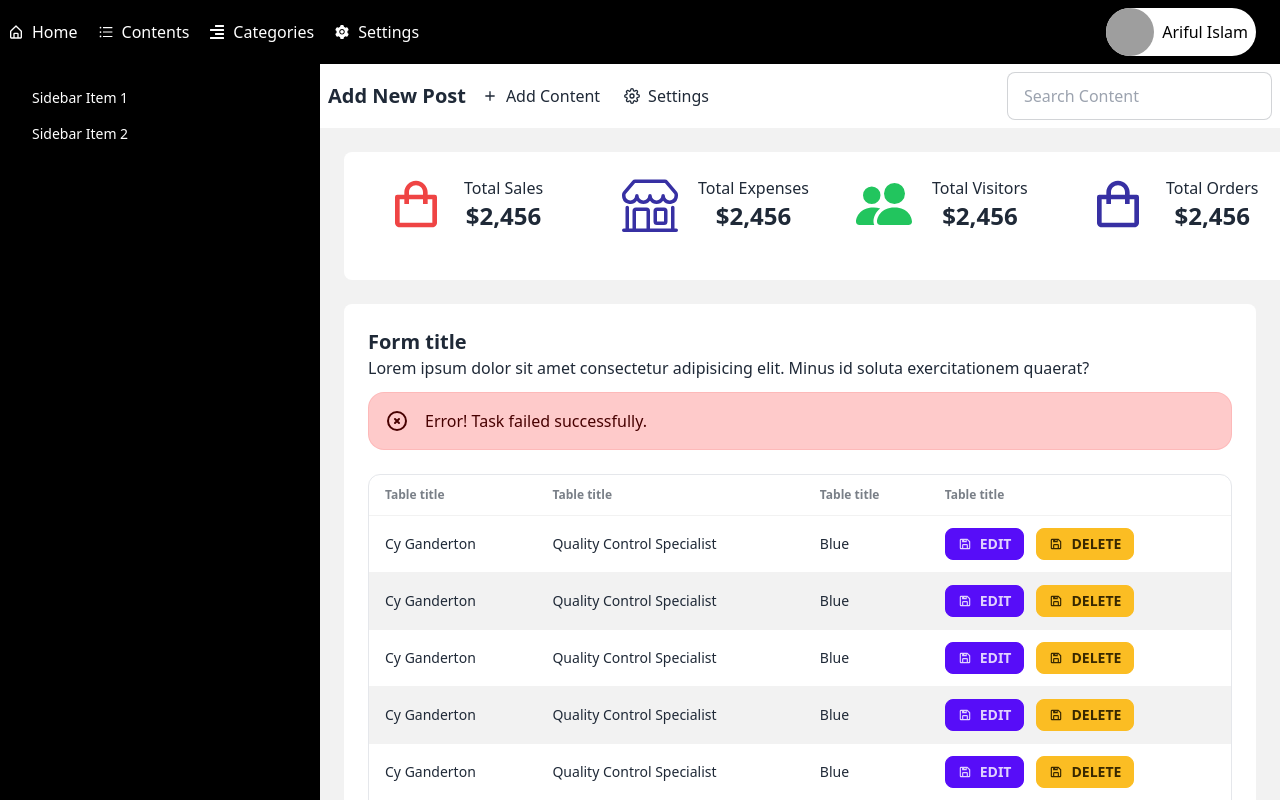
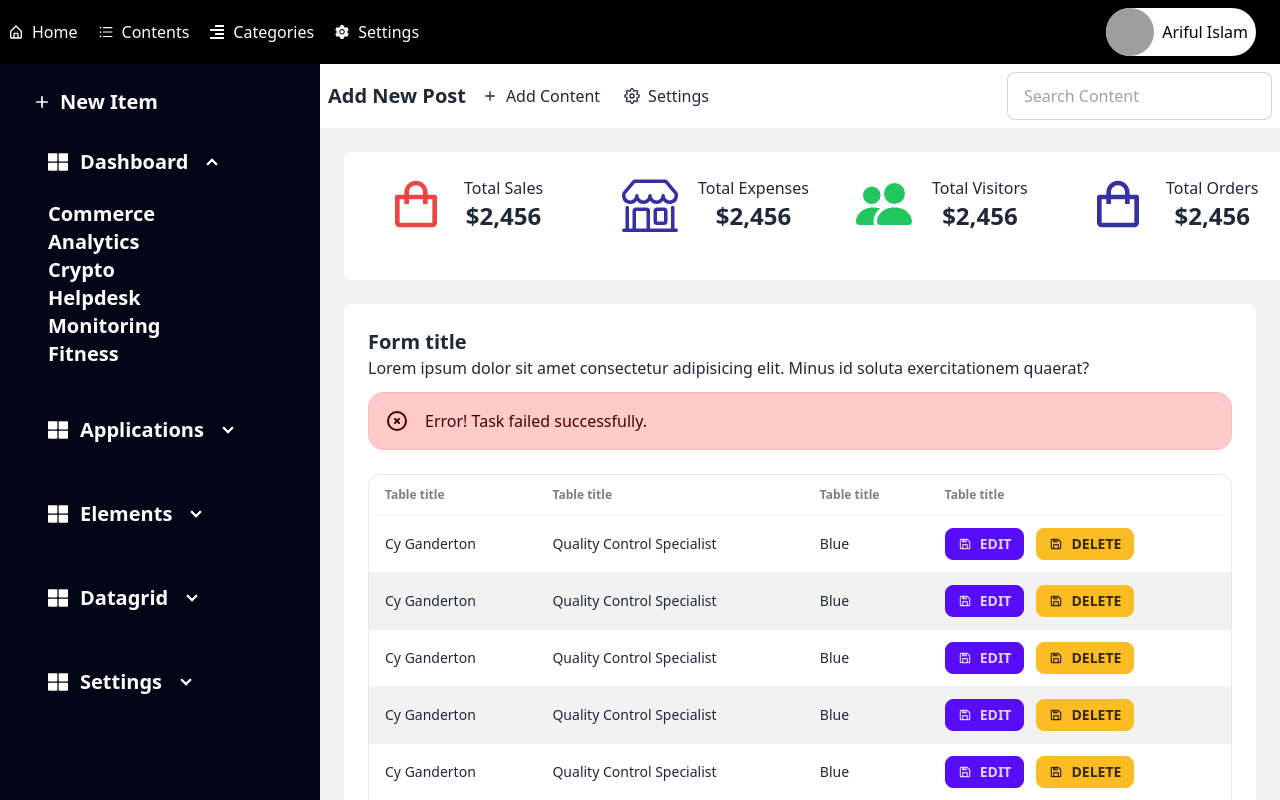
Before and after one commit to arifulislam39/task-dashboard, a Next.js app: page / in a window 1280 px wide. Shown: the top 800 px of the page. Built offline with nearby package versions, Linux system fonts and the light colour scheme; grey boxes are pictures that could not be loaded.

Commit message:
side items added

```diff
--- a/components/MainLayout.jsx
+++ b/components/MainLayout.jsx
@@ -1,6 +1,8 @@
 import React from "react";
 import NavBar from "./NavBar";
 import Header from "./Header";
+import { BiPlus } from "react-icons/bi";
+import {FaThLarge} from "react-icons/fa"
 
 const MainLayout = ({ children }) => {
   return (
@@ -14,7 +16,9 @@ const MainLayout = ({ children }) => {
           {/* Page content here */}
           <Header />
 
-          <div className="p-6"><main>{children}</main></div>
+          <div className="p-6">
+            <main>{children}</main>
+          </div>
           <label
             htmlFor="my-drawer-2"
             className="btn btn-primary drawer-button lg:hidden"
@@ -22,15 +26,75 @@ const MainLayout = ({ children }) => {
             Open drawer
           </label>
         </div>
-        <div className="drawer-side bg-black">
+        <div className="drawer-side bg-slate-950">
           <label htmlFor="my-drawer-2" className="drawer-overlay"></label>
           <ul className="menu p-4 w-80 h-full  text-white">
             {/* Sidebar content here */}
             <li>
-              <a>Sidebar Item 1</a>
+
+              <div className="flex text-xl font-bold">
+              <BiPlus />
+              <p>New Item</p>
+              </div>
             </li>
             <li>
-              <a>Sidebar Item 2</a>
+
+
+              <div className="collapse collapse-arrow bg-slate-950 text-white">
+                <input type="radio" name="my-accordion-2" checked="checked" />
+                <div className="collapse-title text-xl font-bold flex items-center">
+                <FaThLarge />
+                 <p className="pl-3"> Dashboard</p>
+                </div>
+                <div className="collapse-content text-xl font-bold">
+                  <p>Commerce</p>
+                  <p>Analytics</p>
+                  <p>Crypto</p>
+                  <p>Helpdesk</p>
+                  <p>Monitoring</p>
+                  <p>Fitness</p>
+                </div>
+              </div>
+              <div className="collapse collapse-arrow bg-slate-950 text-white">
+                <input type="radio" name="my-accordion-2" />
+
+
+                <div className="collapse-title text-xl font-bold flex items-center">
+                <FaThLarge />
+                <p className="pl-3"> Applications</p>
+                </div>
+               </div>
+              <div className="collapse collapse-arrow bg-slate-950 text-white">
+                <input type="radio" name="my-accordion-2" />
+
+
+                <div className="collapse-title text-xl font-bold flex items-center">
+                <FaThLarge />
+                <p className="pl-3"> Elements</p>
+                </div>
+               </div>
+              <div className="collapse collapse-arrow bg-slate-950 text-white">
+                <input type="radio" name="my-accordion-2" />
+
+
+                <div className="collapse-title text-xl font-bold flex items-center">
+                <FaThLarge />
+                <p className="pl-3"> Datagrid</p>
+                </div>
+               </div>
+              <div className="collapse collapse-arrow bg-slate-950 text-white">
+                <input type="radio" name="my-accordion-2" />
+
+
+                <div className="collapse-title text-xl font-bold flex items-center">
+                <FaThLarge />
+                <p className="pl-3"> Settings</p>
+                </div>
+               </div>
+
+
+
+
             </li>
           </ul>
         </div>
```
